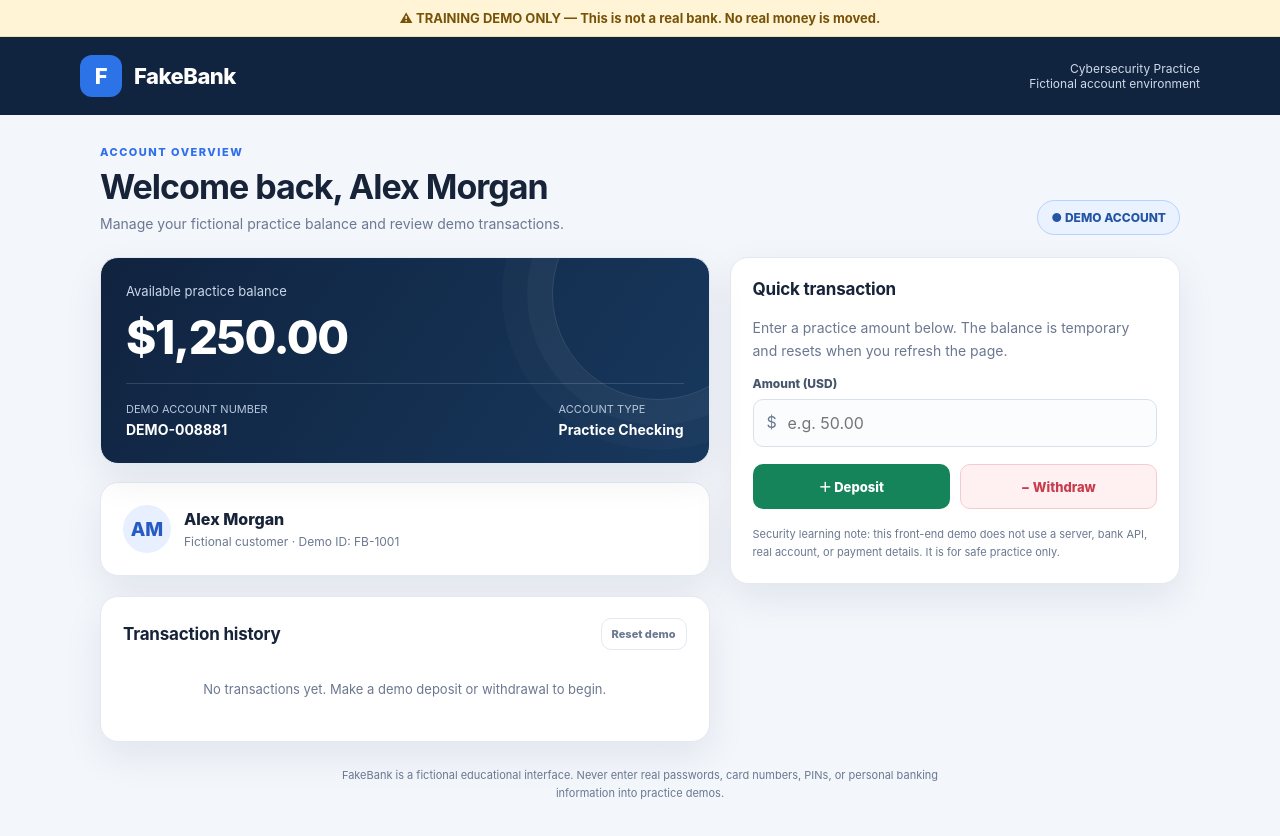
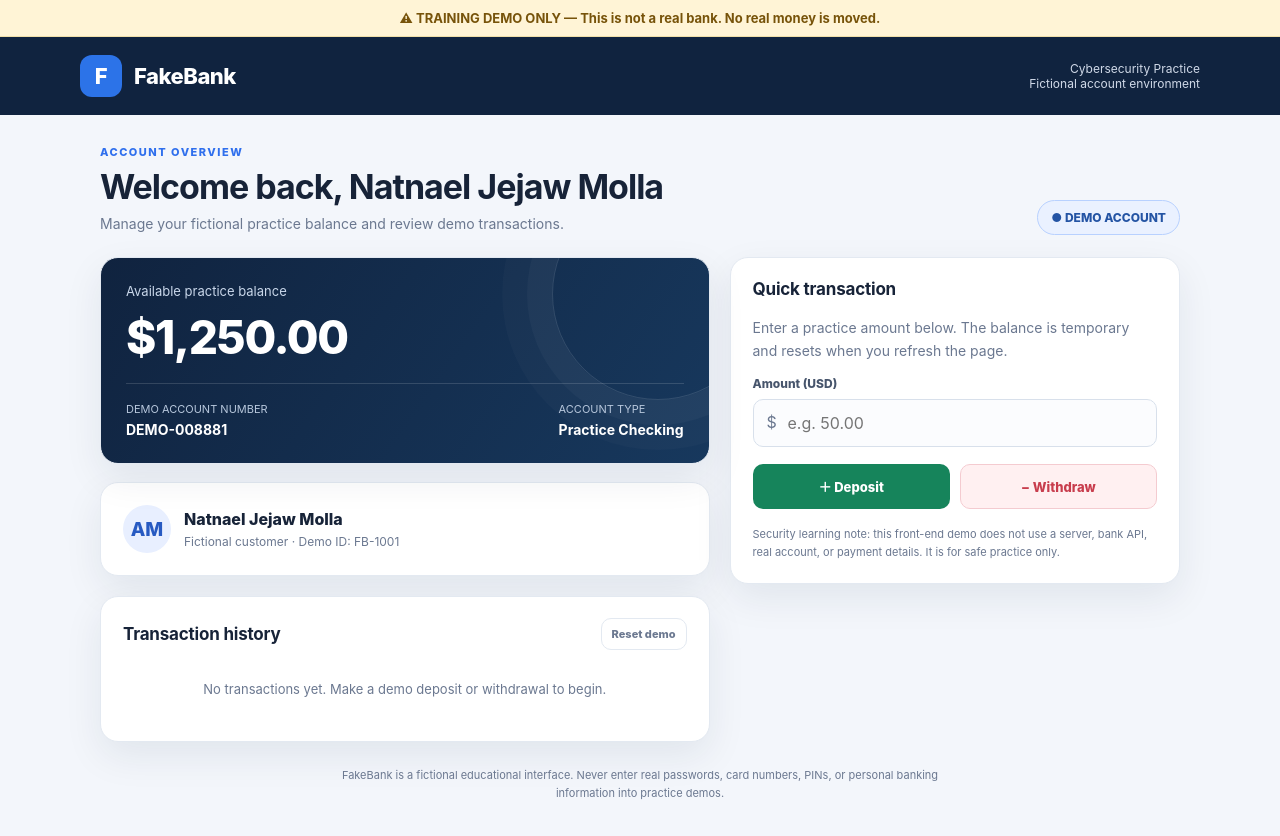
Before and after one commit to abrahamjejaw-jpg/fakebank-practice, a plain HTML site: page index.html in a window 1280 px wide. Drawn offline with Linux system fonts and the light colour scheme.

Commit message:
Update welcome message and customer name

```diff
--- a/index.html
+++ b/index.html
@@ -128,7 +128,7 @@
     <div class="welcome">
       <div>
         <div class="eyebrow">Account overview</div>
-        <h1>Welcome back, Alex Morgan</h1>
+        <h1>Welcome back, Natnael Jejaw Molla</h1>
         <p class="sub">Manage your fictional practice balance and review demo transactions.</p>
       </div>
       <div class="demo-chip">● DEMO ACCOUNT</div>
@@ -149,7 +149,7 @@
           <div class="customer">
             <div class="avatar">AM</div>
             <div>
-              <div class="customer-name">Alex Morgan</div>
+              <div class="customer-name">Natnael Jejaw Molla</div>
               <div class="customer-meta">Fictional customer · Demo ID: FB-1001</div>
             </div>
           </div>
```
